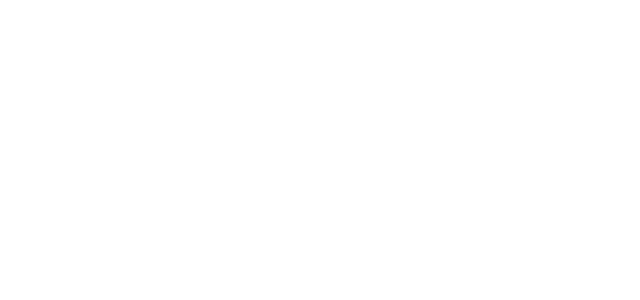
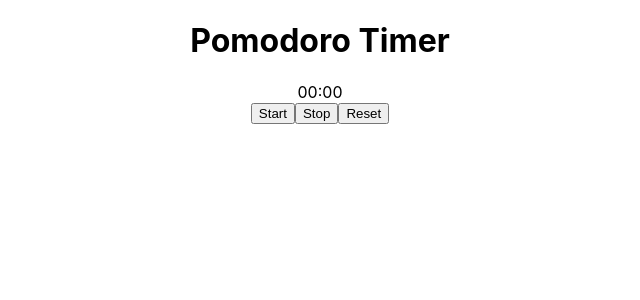
Before and after one commit to gordeser/pomodoro-timer, a JavaScript app: page / in a window 1280 px wide. Shown: the top 300 px of the page, without its empty margins (320-960 px from the left). Built offline with nearby package versions, Linux system fonts and the light colour scheme; the HTML template or start-up script is replaced by a standard one.

Commit message:
Add structure of the app

```diff
--- a/src/App.js
+++ b/src/App.js
@@ -3,6 +3,20 @@
 function App() {
   return (
     <div className="App">
+        <h1>Pomodoro Timer</h1>
+
+        <div className="timer">
+            <span>00</span>
+            <span>:</span>
+            <span>00</span>
+        </div>
+
+        <div className="buttons">
+            <button>Start</button>
+            <button>Stop</button>
+            <button>Reset</button>
+        </div>
+
 
     </div>
   );
```
